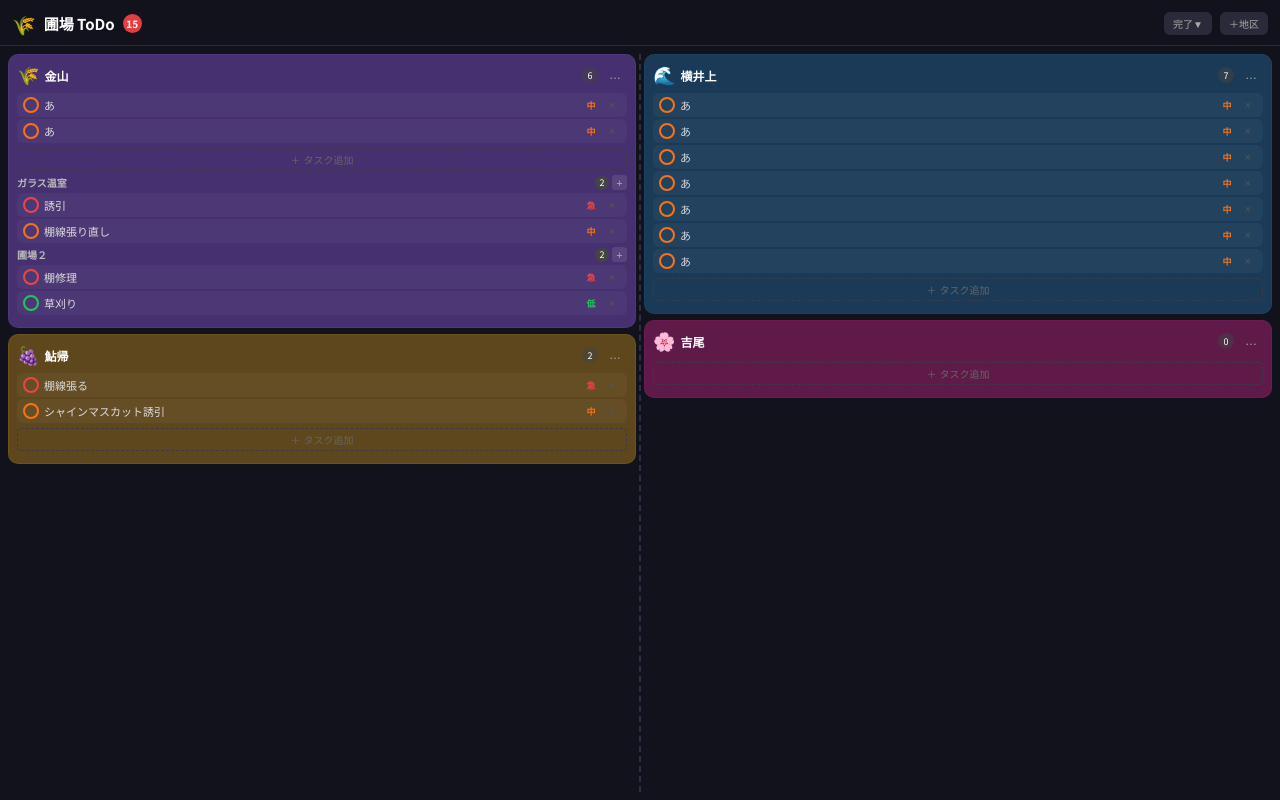
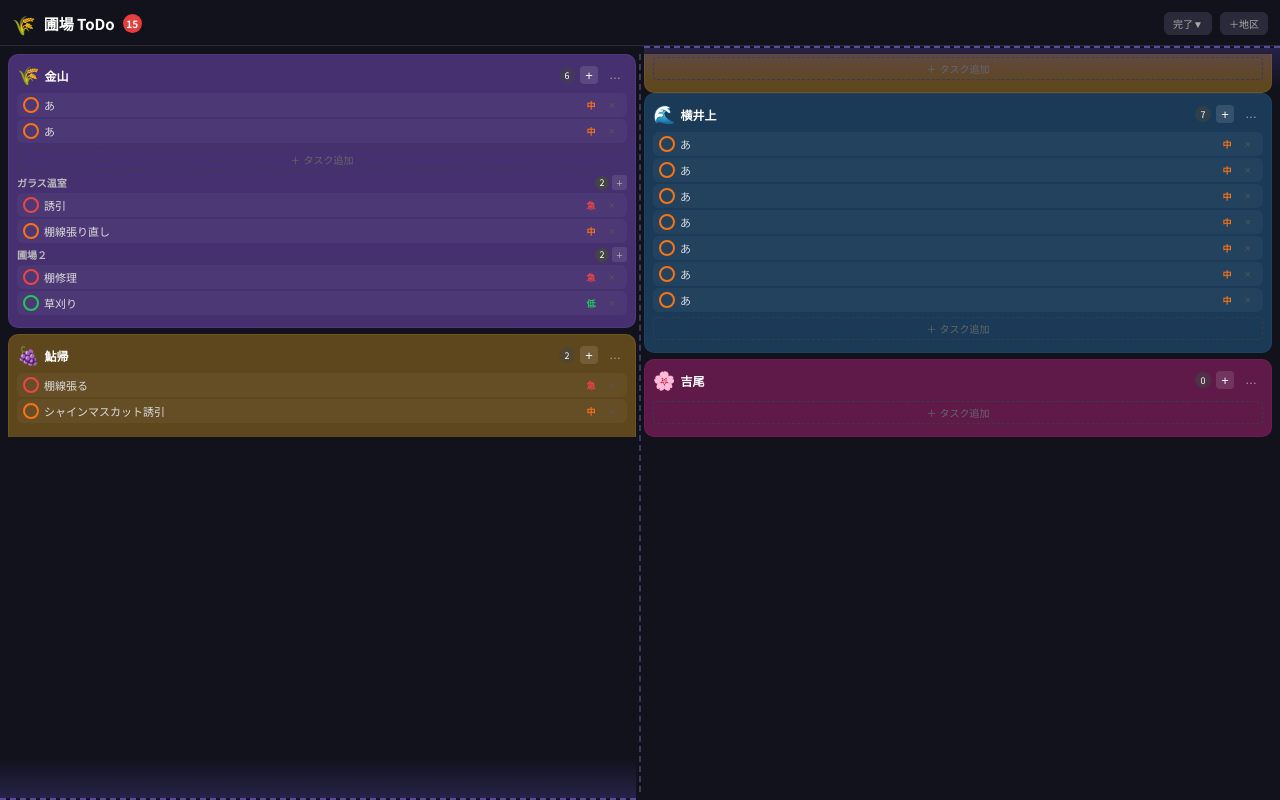
Before and after one commit to grapecampland/-todo, a React (Vite) app: page / in a window 1280 px wide. Built offline with nearby package versions, Linux system fonts and the light colour scheme.

Commit message:
Refactor Group component and improve layout styles

```diff
--- a/src/main.jsx
+++ b/src/main.jsx
@@ -118,7 +118,7 @@ function Task({ task, onChange, onDelete }) {
   );
 }
 
-function Group({ group, onChange, onAddTask, full }) {
+function Group({ group, onChange, onAddTask }) {
   const upd = (t) => onChange({ ...group, tasks: group.tasks.map(x => x.id===t.id ? t : x) });
   const del = (id) => onChange({ ...group, tasks: group.tasks.filter(x => x.id!==id) });
   return (
@@ -153,10 +153,15 @@ function AreaCard({ area, onUpdate, onDelete, onAddTask }) {
   const [nameVal, setNameVal] = useState(area.name);
   const total = area.groups.reduce((s,g) => s + g.tasks.filter(t=>!t.done).length, 0);
   const updGroup = (g) => onUpdate({ ...area, groups: area.groups.map(x => x.id===g.id ? g : x) });
+  const addGroup = () => onUpdate({ ...area, groups:[...area.groups,
+    { id:nid(), name:`グループ${area.groups.length+1}`, tasks:[] }] });
   return (
     <div style={{
-      background: area.color+"bb", borderRadius:10, padding:8,
-      border:`1px solid ${area.color}77`, marginBottom:6,
+      background: area.color+"bb",
+      borderRadius:10, padding:8,
+      border:`1px solid ${area.color}99`,
+      marginBottom:6,
+      position:"relative",
     }}>
       <div style={{ display:"flex", alignItems:"center", gap:5, marginBottom:6 }}>
         <EmojiPicker value={area.emoji} onChange={e => onUpdate({ ...area, emoji:e })} />
@@ -175,16 +180,18 @@ function AreaCard({ area, onUpdate, onDelete, onAddTask }) {
           fontSize:9, display:"flex", alignItems:"center", justifyContent:"center", flexShrink:0 }}>
           {total}
         </span>
+        <button onClick={addGroup}
+          style={{ background:"rgba(255,255,255,0.12)", border:"none", borderRadius:4, color:"#fff",
+            cursor:"pointer", width:18, height:18, fontSize:13, display:"flex",
+            alignItems:"center", justifyContent:"center" }}>+</button>
         <button onClick={onDelete}
           style={{ background:"transparent", border:"none", color:"#aaa", cursor:"pointer", fontSize:12 }}>
           …
         </button>
       </div>
       {area.groups.map(g => (
-        <Group key={g.id} group={g}
-          onChange={updGroup}
-          onAddTask={() => onAddTask(area.id, g.id)}
-        />
+        <Group key={g.id} group={g} onChange={updGroup}
+          onAddTask={() => onAddTask(area.id, g.id)} />
       ))}
     </div>
   );
@@ -196,8 +203,6 @@ function App() {
   const [newName, setNewName] = useState("");
   const [newEmoji, setNewEmoji] = useState("🌾");
   const [toast, setToast] = useState(false);
-
-  // 2列コンテナのref — 高さを測って満杯かチェック
   const colRef = useRef();
 
   const upd = (a) => setAreas(prev => prev.map(x => x.id===a.id ? a : x));
@@ -206,25 +211,18 @@ function App() {
   const isFull = () => {
     const el = colRef.current;
     if (!el) return false;
-    // scrollHeight > clientHeight なら溢れてる
     return el.scrollHeight > el.clientHeight + 4;
   };
 
   const addTask = (areaId, groupId) => {
-    // 一時的に追加してみて溢れたら取り消す
     const newTask = { id: nid(), text: "新タスク", pri: "中", done: false };
-    setAreas(prev => {
-      const next = prev.map(a => a.id !== areaId ? a : {
+    setAreas(prev => prev.map(a => a.id !== areaId ? a : {
       ...a, groups: a.groups.map(g => g.id !== groupId ? g : {
         ...g, tasks: [...g.tasks, newTask]
       })
-      });
-      return next;
-    });
-    // 次のフレームで溢れチェック
+    }));
     setTimeout(() => {
       if (isFull()) {
-        // 取り消し
         setAreas(prev => prev.map(a => a.id !== areaId ? a : {
           ...a, groups: a.groups.map(g => g.id !== groupId ? g : {
             ...g, tasks: g.tasks.filter(t => t.id !== newTask.id)
@@ -251,12 +249,12 @@ function App() {
 
   return (
     <div style={{ height:"100vh", display:"flex", flexDirection:"column",
-      background:"#12121c", fontFamily:"'Hiragino Kaku Gothic ProN','Noto Sans JP',sans-serif", color:"#fff",
-      overflow:"hidden" }}>
+      background:"#12121c", fontFamily:"'Hiragino Kaku Gothic ProN','Noto Sans JP',sans-serif",
+      color:"#fff", overflow:"hidden" }}>
 
       {/* Header */}
       <div style={{ display:"flex", alignItems:"center", gap:8, padding:"10px 12px 8px",
-        borderBottom:"1px solid #2a2a3a", flexShrink:0, background:"#12121c", zIndex:20 }}>
+        borderBottom:"1px solid #2a2a3a", flexShrink:0 }}>
         <span style={{ fontSize:19 }}>🌾</span>
         <span style={{ fontWeight:"bold", fontSize:15 }}>圃場 ToDo</span>
         <span style={{ background:"#e53e3e", color:"#fff", borderRadius:"50%", width:19, height:19,
@@ -274,9 +272,9 @@ function App() {
       {toast && (
         <div style={{
           position:"fixed", top:"50%", left:"50%", transform:"translate(-50%,-50%)",
-          background:"#222", border:"1px solid #e53e3e", borderRadius:12,
+          background:"#1e1e1e", border:"1px solid #e53e3e", borderRadius:12,
           padding:"14px 20px", zIndex:200, color:"#fff", fontSize:13,
-          textAlign:"center", boxShadow:"0 4px 20px rgba(0,0,0,0.8)"
+          textAlign:"center", boxShadow:"0 4px 20px rgba(0,0,0,0.9)"
         }}>
           ⚠️ これ以上は一杯なため<br />追加できません
         </div>
@@ -305,29 +303,45 @@ function App() {
         </div>
       )}
 
-      {/* ★ 2列 固定高さ — 左列が埋まったら右列へ自動折り返し */}
+      {/* 列の折り返し表示 — 左下端→右上へのグラデ点線 */}
+      <div style={{ position:"relative", flex:1, overflow:"hidden" }}>
+
+        {/* 左列下端グラデーション（折り返しを示す） */}
+        <div style={{
+          position:"absolute", bottom:0, left:0,
+          width:"calc(50% - 4px)", height:40,
+          background:"linear-gradient(to bottom, transparent, rgba(100,80,200,0.25))",
+          borderBottom:"2px dashed #5a4a9a",
+          zIndex:10, pointerEvents:"none",
+          borderRadius:"0 0 0 0",
+        }} />
+        {/* 右列上端グラデーション（折り返しの続きを示す） */}
+        <div style={{
+          position:"absolute", top:0, right:0,
+          width:"calc(50% - 4px)", height:40,
+          background:"linear-gradient(to top, transparent, rgba(100,80,200,0.25))",
+          borderTop:"2px dashed #5a4a9a",
+          zIndex:10, pointerEvents:"none",
+        }} />
+
+        {/* CSS columns 本体 — breakInside なし → カードが途中で切れてOK */}
         <div ref={colRef} style={{
-        flex:1,
+          height:"100%",
           columnCount: 2,
           columnGap: 8,
           columnRuleWidth: "2px",
           columnRuleStyle: "dashed",
-        columnRuleColor: "#2e2e44",
+          columnRuleColor: "#3a3a5a",
           padding: 8,
-        overflow: "hidden",  // はみ出し非表示
-        alignContent: "start",
+          overflow:"hidden",
+          boxSizing:"border-box",
         }}>
           {areas.map(area => (
-          <div key={area.id} style={{
-            breakInside: "avoid",
-            WebkitColumnBreakInside: "avoid",
-            display: "inline-block",
-            width: "100%",
-            boxSizing: "border-box",
-          }}>
+            <div key={area.id} style={{ marginBottom:0, width:"100%" }}>
               <AreaCard area={area} onUpdate={upd} onDelete={() => del(area.id)} onAddTask={addTask} />
             </div>
           ))}
+        </div>
       </div>
     </div>
   );
```
Lines whose indentation alone changed are shown as unchanged.
